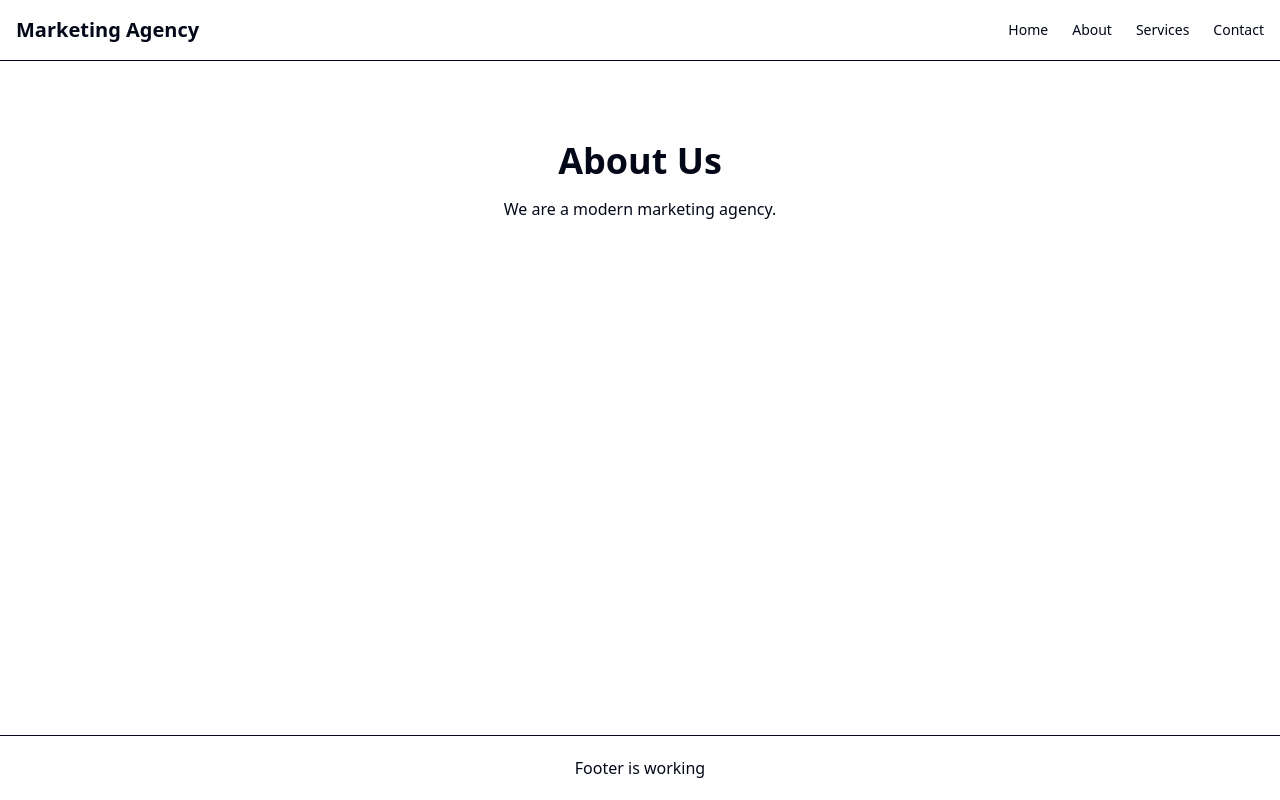
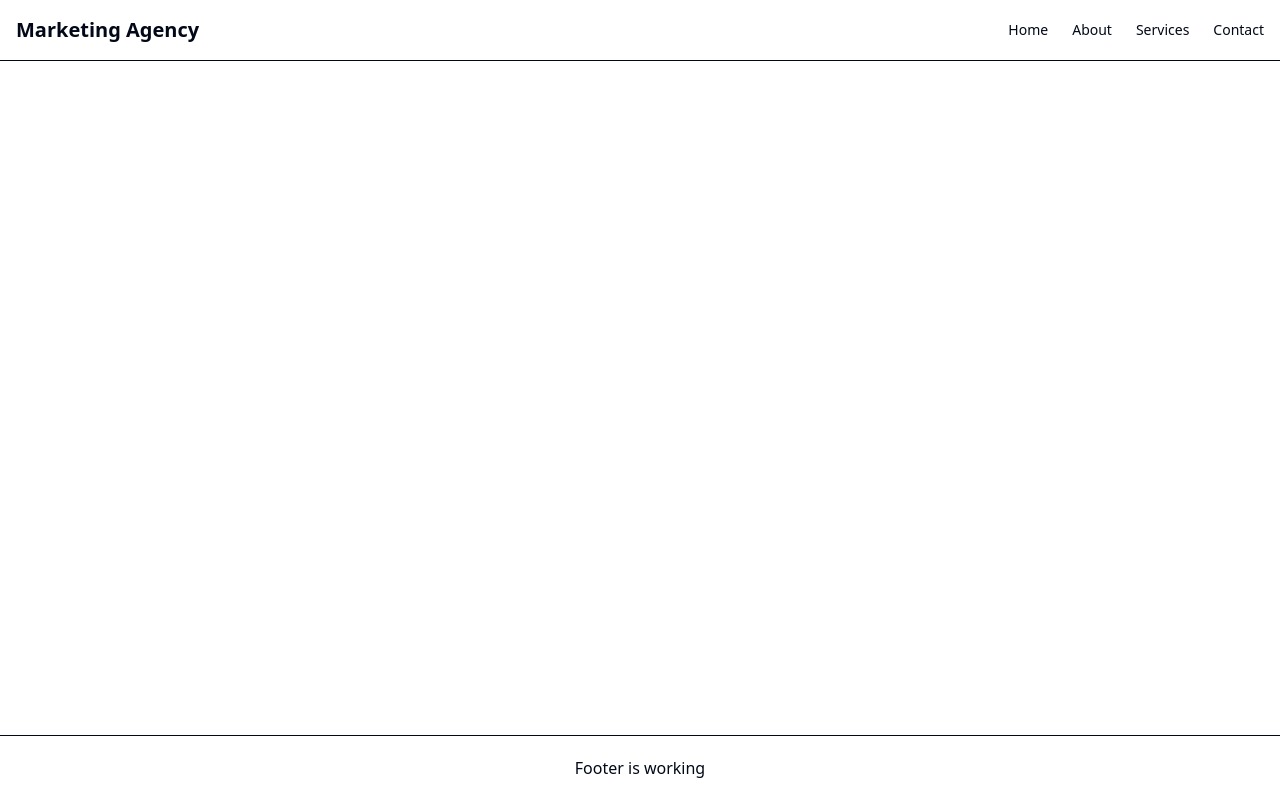
Before and after one commit to Lahcen-Ouhassou/Marketing-Agency-LandingPage, a React (Vite) app: page /about in a window 1280 px wide. Built offline with nearby package versions, Linux system fonts and the light colour scheme.

Commit message:
UpdAboutPages

```diff
--- a/src/pages/About.jsx
+++ b/src/pages/About.jsx
@@ -1,6 +1,6 @@
 function About() {
   return (
-    <section className="py-20 text-center">
+    <section className="py-20 text-center text-white">
       <h1 className="text-4xl font-bold mb-4">About Us</h1>
       <p className="text-muted-foreground">We are a modern marketing agency.</p>
     </section>
```
